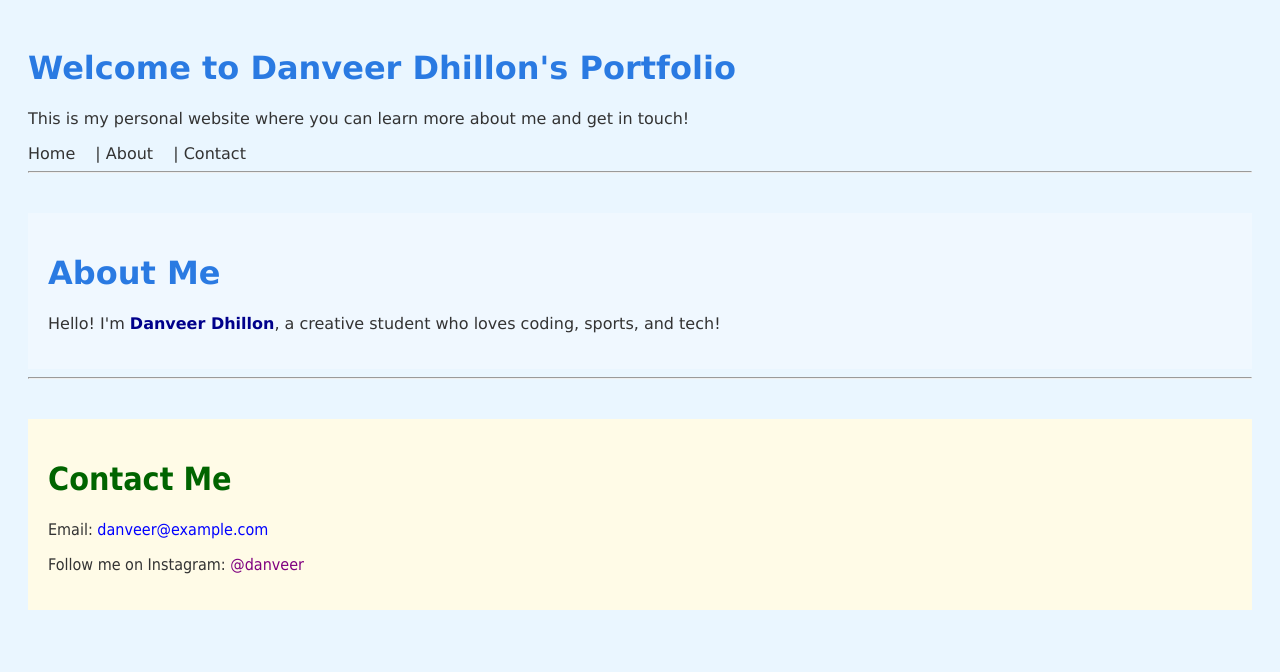
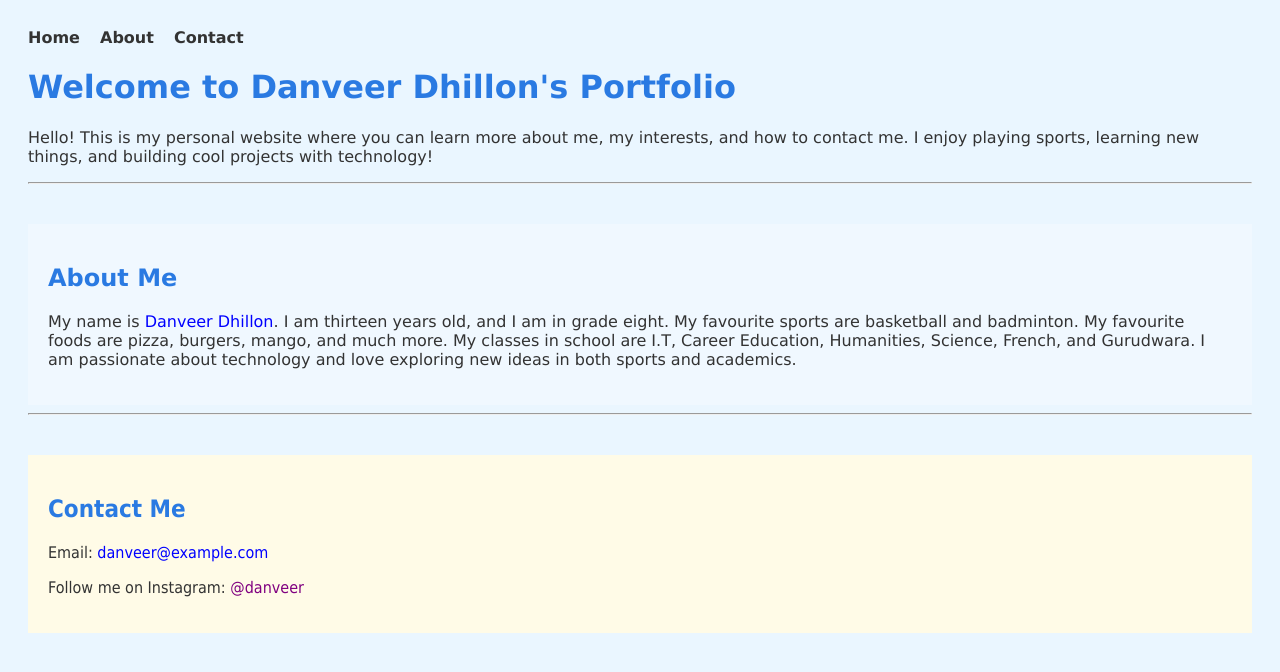
Before and after one commit to Danveer394/Danveer394.github.io, a plain HTML site: page index.html in a window 1280 px wide. Drawn offline with Linux system fonts and the light colour scheme.

Commit message:
Update index.html

```diff
--- a/index.html
+++ b/index.html
@@ -1,10 +1,8 @@
-<!-- index.html -->
 <!DOCTYPE html>
 <html>
 <head>
-  <title>Home - Danveer's Portfolio</title>
+  <title>Danveer Dhillon - Personal Portfolio</title>
   <style>
-    /* This is from styles.css (external CSS turned internal for convenience) */
     body {
       background-color: #eaf6ff;
       color: #333;
@@ -12,45 +10,69 @@
       padding: 20px;
     }
 
-    h1 {
+    h1, h2 {
       color: #2a7ae2;
+    }
+
+    nav {
+      margin-bottom: 20px;
     }
 
     nav a {
       margin-right: 15px;
       text-decoration: none;
       color: #333;
+      font-weight: bold;
     }
 
     nav a:hover {
       text-decoration: underline;
     }
+
+    #about {
+      background-color: #f0f8ff;
+      padding: 20px;
+      margin-top: 40px;
+    }
+
+    #contact {
+      background-color: #fffbe7;
+      padding: 20px;
+      margin-top: 40px;
+      font-family: Tahoma;
+    }
   </style>
 </head>
 <body>
 
-  <h1>Welcome to Danveer Dhillon's Portfolio</h1>
-  <p>This is my personal website where you can learn more about me and get in touch!</p>
-
+  <!-- Navigation -->
   <nav>
-    <a href="#home">Home</a> |
-    <a href="#about">About</a> |
+    <a href="#home">Home</a>
+    <a href="#about">About</a>
     <a href="#contact">Contact</a>
   </nav>
 
-  <hr>
-
-  <!-- About Section (Simulates about.html) -->
-  <div id="about" style="background-color: #f0f8ff; padding: 20px; margin-top: 40px;">
-    <h1>About Me</h1>
-    <p>Hello! I'm <span style="color: darkblue; font-weight: bold;">Danveer Dhillon</span>, a creative student who loves coding, sports, and tech!</p>
+  <!-- Home Section -->
+  <div id="home">
+    <h1>Welcome to Danveer Dhillon's Portfolio</h1>
+    <p>Hello! This is my personal website where you can learn more about me, my interests, and how to contact me. I enjoy playing sports, learning new things, and building cool projects with technology!</p>
   </div>
 
   <hr>
 
-  <!-- Contact Section (Simulates contact.html) -->
-  <div id="contact" style="background-color: #fffbe7; padding: 20px; margin-top: 40px; font-family: Tahoma;">
-    <h1 style="color: darkgreen;">Contact Me</h1>
+  <!-- About Section -->
+  <div id="about">
+    <h2>About Me</h2>
+    <p>
+      My name is <span style="color:blue;">Danveer Dhillon</span>. I am thirteen years old, and I am in grade eight. My favourite sports are basketball and badminton. My favourite foods are pizza, burgers, mango, and much more. My classes in school are I.T, Career Education, Humanities, Science, French, and Gurudwara. I am passionate about technology and love exploring new ideas in both sports and academics.
+    </p>
+  </div>
+
+  <hr>
+
+  <!-- Contact Section -->
+  <div id="contact">
+    <h2>Contact Me</h2>
     <p>Email: <span style="color: blue;">danveer@example.com</span></p>
     <p>Follow me on Instagram:
       <a href="https://instagram.com" target="_blank" style="text-decoration: none; color: purple;">@danveer</a>
@@ -95,20 +117,4 @@
 
 
 
-
-
-
-
-
-
-
-
-
-
-
-
-
-
-
-
 </html>
```
